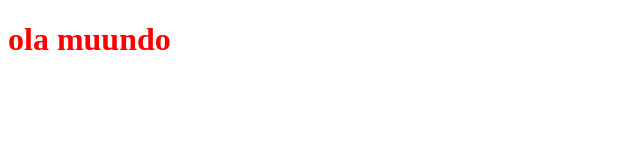
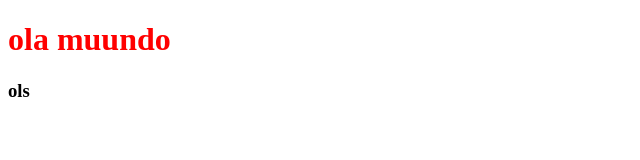
Before and after one commit to Gestao-de-Performance/projeto-desenvolvido-em-aula-Mauzix, a plain HTML site: page index.html in a window 1280 px wide. Shown: the full height of the page, 0-640 px from the left. Drawn offline with Linux system fonts and the light colour scheme.

Commit message:
adicionando

```diff
--- a/index.html
+++ b/index.html
@@ -8,5 +8,6 @@
 </head>
 <body>
     <h1>ola muundo</h2>
+    <h3>ols</h3>
 </body>
 </html>
```
